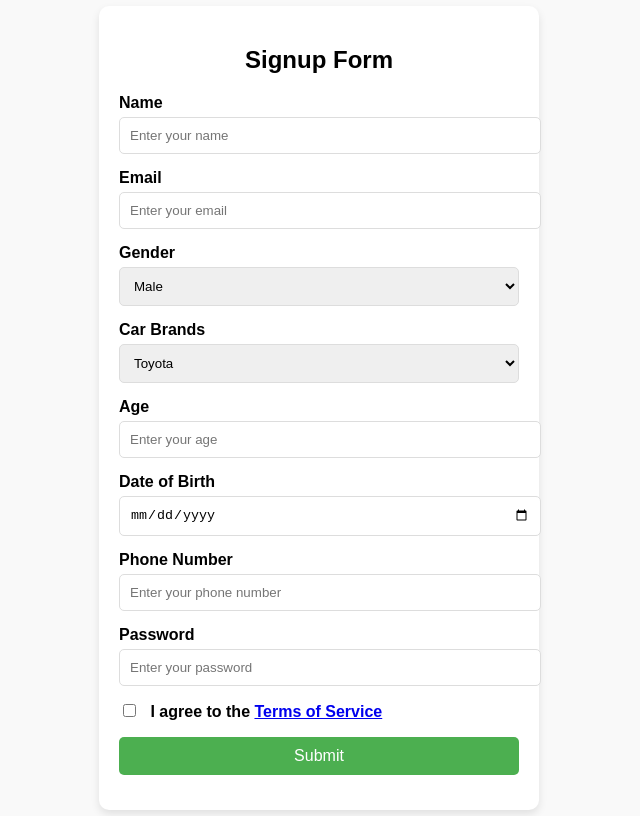
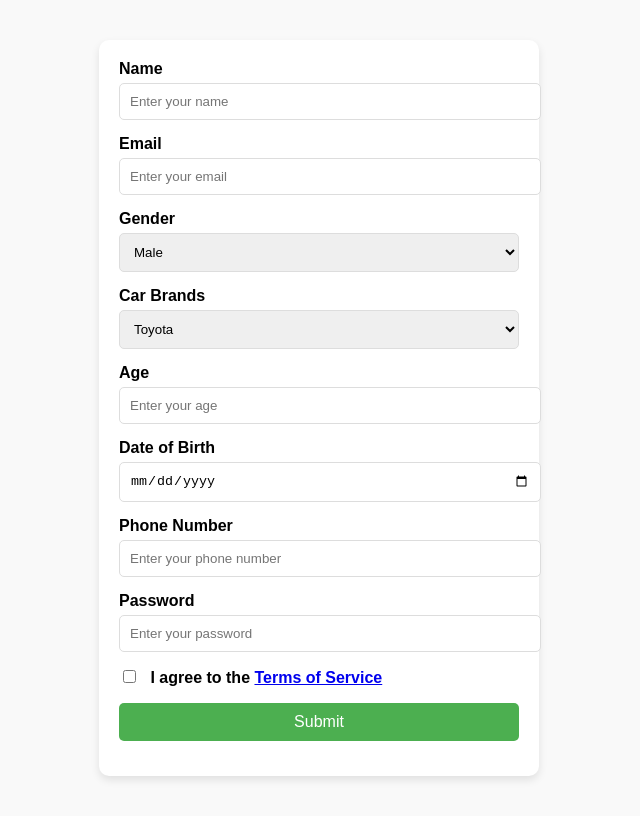
Before and after one commit to acciojob/signup-form-car-avinasha6, a website: page main.html in a window 1280 px wide. Shown: the whole page, without its empty margins (321-961 px from the left). Drawn offline with Linux system fonts and the light colour scheme.

Commit message:
created a submission

```diff
--- a/main.html
+++ b/main.html
@@ -9,7 +9,7 @@
 <body>
 	<!-- the entire body must be written by student -->
 	 <form action="#" method="POST">
-        <h2>Signup Form</h2>
+        <!-- <h2>Signup Form</h2> -->
 
         <!-- Name Field -->
         <label for="name">Name</label>
```
